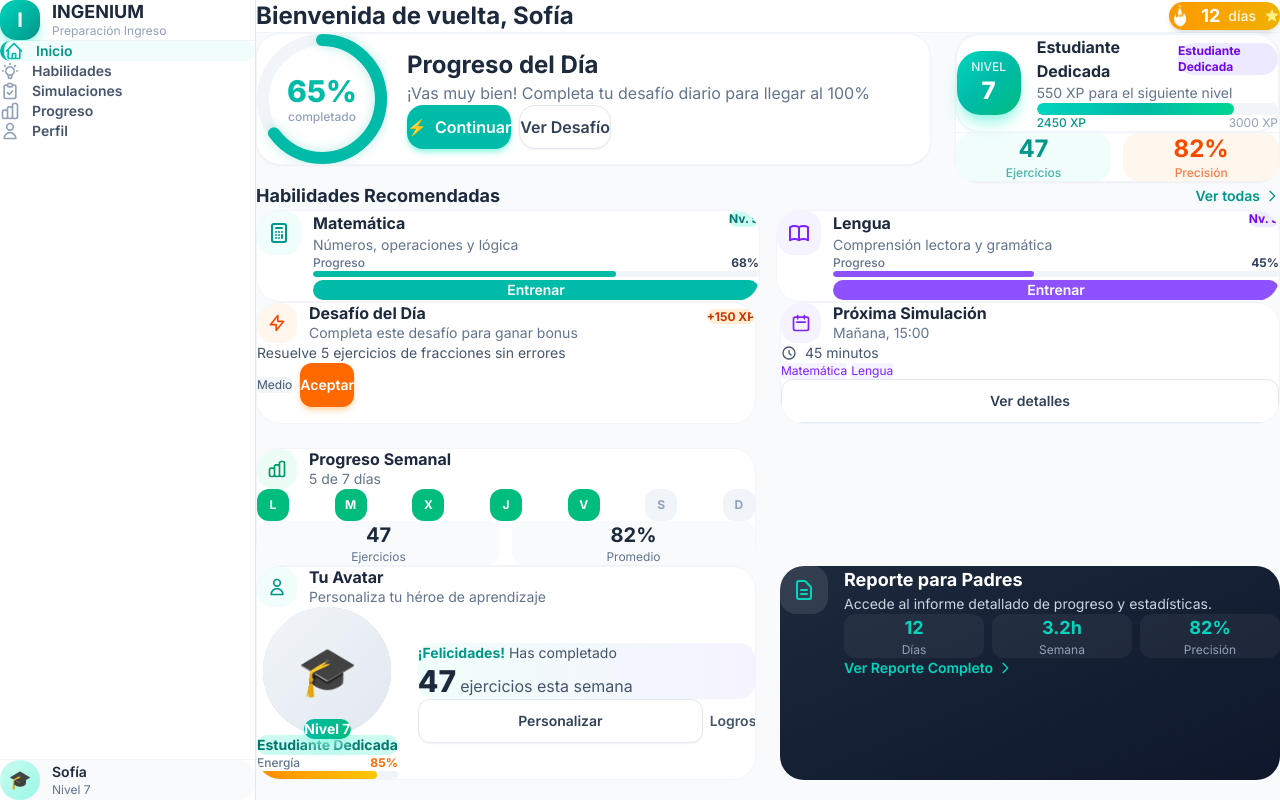
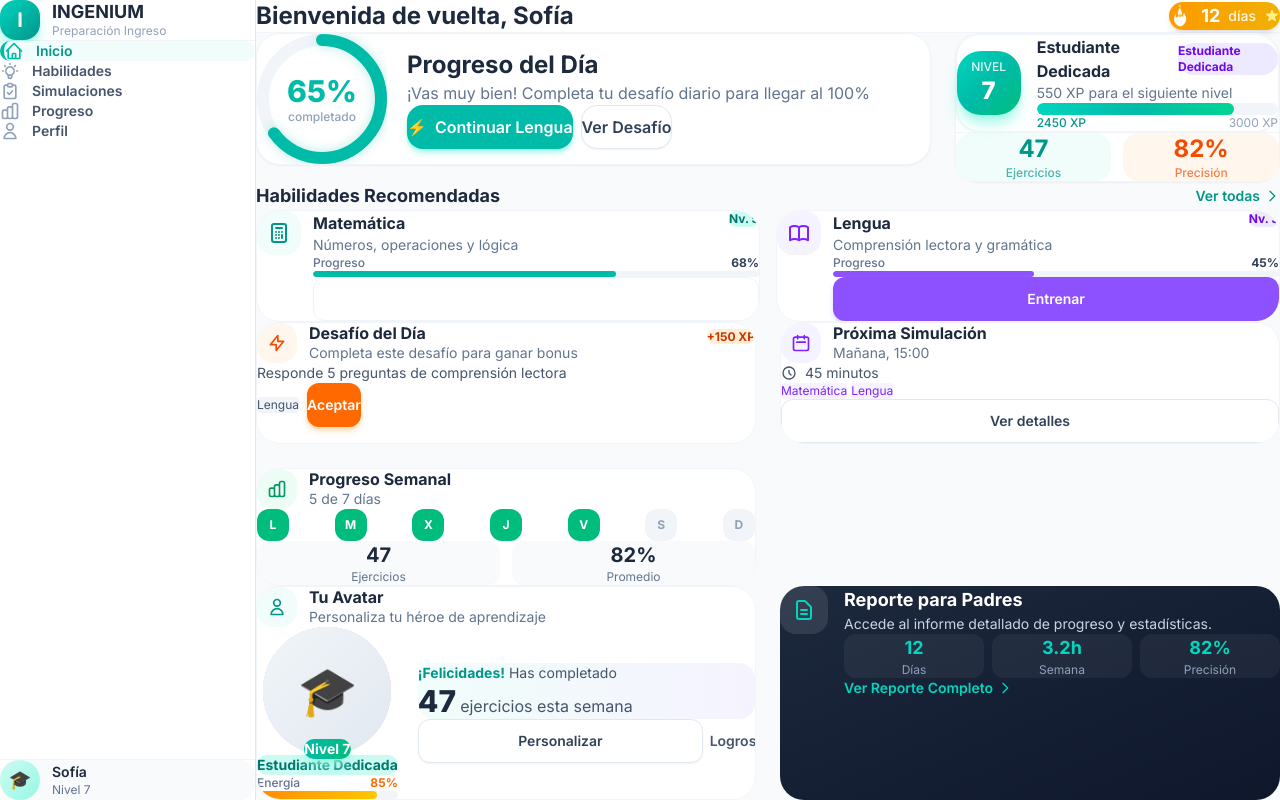
Before and after one commit to Teksi75/app-ingreso-product, a Next.js app: page / in a window 1280 px wide. Built offline with nearby package versions, Linux system fonts and the light colour scheme.

Commit message:
Connect Lengua practice UI

```diff
--- a/src/app/habilidades/page.tsx
+++ b/src/app/habilidades/page.tsx
@@ -30,6 +30,8 @@ const HABILIDADES = [
     exercises: 156,
     accuracy: 82,
     topics: ["Aritmética", "Fracciones", "Geometría", "Proporciones", "Estadística"],
+    practiceHref: "",
+    isAvailable: false,
   },
   {
     id: "lengua",
@@ -44,6 +46,8 @@ const HABILIDADES = [
     exercises: 89,
     accuracy: 78,
     topics: ["Comprensión lectora", "Gramática", "Vocabulario", "Ortografía", "Escritura"],
+    practiceHref: "/practice?skill=lengua.skill_1",
+    isAvailable: true,
   },
 ];
 
@@ -234,19 +238,23 @@ export default function HabilidadesPage() {
                   </div>
 
                   {/* Action Button */}
-                  <button
+                  <Button
+                    disabled={!skill.isAvailable}
+                    href={skill.practiceHref}
+                    fullWidth
+                    size="md"
                     className={`
                       w-full py-3 rounded-xl font-semibold text-white
                       transition-all duration-200 active:scale-95
                       flex items-center justify-center gap-2
-                      ${colors.button}
+                      ${skill.isAvailable ? colors.button : "bg-slate-200 text-slate-500 shadow-none hover:bg-slate-200"}
                     `}
                   >
                     <svg className="w-5 h-5" fill="none" stroke="currentColor" viewBox="0 0 24 24">
                       <path strokeLinecap="round" strokeLinejoin="round" strokeWidth={2} d="M13 10V3L4 14h7v7l9-11h-7z" />
                     </svg>
-                    Entrenar Ahora
-                  </button>
+                    {skill.isAvailable ? "Entrenar Ahora" : "Próximamente"}
+                  </Button>
                 </div>
               );
             })}
@@ -266,7 +274,7 @@ export default function HabilidadesPage() {
                     La <span className="font-semibold text-violet-600">Lengua</span> es tu área con mayor potencial de mejora.
                     Solo necesitas 8 ejercicios más para subir al nivel 4.
                   </p>
-                  <Button variant="secondary" size="sm">
+                  <Button href="/practice?skill=lengua.skill_1" variant="secondary" size="sm">
                     Practicar Lengua
                   </Button>
                 </div>
--- a/src/app/page.tsx
+++ b/src/app/page.tsx
@@ -35,6 +35,8 @@ const MOCK_DATA = {
       currentXp: 680,
       totalXp: 1000,
       description: "Números, operaciones y lógica",
+      practiceHref: "",
+      isAvailable: false,
     },
     {
       id: "language",
@@ -44,13 +46,16 @@ const MOCK_DATA = {
       currentXp: 450,
       totalXp: 1000,
       description: "Comprensión lectora y gramática",
+      practiceHref: "/practice?skill=lengua.skill_1",
+      isAvailable: true,
     },
   ],
   dailyChallenge: {
     title: "Desafío del Día",
-    description: "Resuelve 5 ejercicios de fracciones sin errores",
+    description: "Responde 5 preguntas de comprensión lectora",
     reward: 150,
-    difficulty: "Medio",
+    difficulty: "Lengua",
+    href: "/practice?skill=lengua.skill_1",
   },
   nextSimulation: {
     title: "Simulacro #3",
@@ -140,10 +145,10 @@ export default function DashboardPage() {
                       ¡Vas muy bien! Completa tu desafío diario para llegar al 100%
                     </p>
                     <div className="flex flex-wrap gap-2 justify-center sm:justify-start">
-                      <Button variant="primary" size="md" icon={<span>⚡</span>}>
-                        Continuar
+                      <Button href="/practice" variant="primary" size="md" icon={<span>⚡</span>}>
+                        Continuar Lengua
                       </Button>
-                      <Button variant="secondary" size="md">
+                      <Button href={dailyChallenge.href} variant="secondary" size="md">
                         Ver Desafío
                       </Button>
                     </div>
@@ -228,12 +233,18 @@ export default function DashboardPage() {
                         </div>
                       </div>
 
-                      <button className={`
+                      <Button
+                        disabled={!skill.isAvailable}
+                        fullWidth
+                        href={skill.practiceHref}
+                        size="sm"
+                        variant={index === 0 ? "secondary" : "primary"}
+                        className={`
                         w-full py-2 rounded-lg text-sm font-semibold text-white
-                        ${index === 0 ? "bg-teal-500 hover:bg-teal-600" : "bg-violet-500 hover:bg-violet-600"}
+                        ${index === 0 ? "bg-slate-200 text-slate-500 shadow-none hover:bg-slate-200" : "bg-violet-500 hover:bg-violet-600 shadow-violet-200"}
                       `}>
-                        Entrenar
-                      </button>
+                        {skill.isAvailable ? "Entrenar" : "Próximamente"}
+                      </Button>
                     </div>
                   </div>
                 </BentoCard>
@@ -264,7 +275,7 @@ export default function DashboardPage() {
                 <span className="px-2 py-1 bg-slate-100 text-slate-600 text-xs rounded">
                   {dailyChallenge.difficulty}
                 </span>
-                <Button variant="accent" size="sm">
+                <Button href={dailyChallenge.href} variant="accent" size="sm">
                   Aceptar
                 </Button>
               </div>
--- a/src/components/ui/Button.tsx
+++ b/src/components/ui/Button.tsx
@@ -13,6 +13,7 @@
  * - Bordes redondeados para apariencia amigable
  */
 
+import Link from "next/link";
 import { ReactNode, ButtonHTMLAttributes } from "react";
 
 type ButtonVariant = "primary" | "secondary" | "accent" | "ghost" | "outline";
@@ -20,6 +21,7 @@ type ButtonSize = "sm" | "md" | "lg";
 
 interface ButtonProps extends ButtonHTMLAttributes<HTMLButtonElement> {
   children: ReactNode;
+  href?: string;
   variant?: ButtonVariant;
   size?: ButtonSize;
   icon?: ReactNode;
@@ -30,6 +32,7 @@ interface ButtonProps extends ButtonHTMLAttributes<HTMLButtonElement> {
 
 export function Button({
   children,
+  href,
   variant = "primary",
   size = "md",
   icon,
@@ -83,24 +86,7 @@ export function Button({
     lg: "px-6 py-4 text-lg gap-2.5 rounded-xl",
   };
 
-  return (
-    <button
-      disabled={disabled || isLoading}
-      className={`
-        inline-flex items-center justify-center
-        font-semibold
-        transition-all duration-200 ease-out
-        disabled:opacity-50 disabled:cursor-not-allowed disabled:hover:transform-none
-        active:scale-95
-        touch-target
-        ${variantClasses[variant]}
-        ${sizeClasses[size]}
-        ${fullWidth ? "w-full" : ""}
-        ${className}
-      `}
-      {...props}
-    >
-      {isLoading ? (
+  const content = isLoading ? (
     <>
       <svg className="animate-spin h-5 w-5" viewBox="0 0 24 24">
         <circle
@@ -126,7 +112,35 @@ export function Button({
       {children}
       {icon && iconPosition === "right" && <span className="flex-shrink-0">{icon}</span>}
     </>
-      )}
+  );
+  const buttonClasses = `
+    inline-flex items-center justify-center
+    font-semibold
+    transition-all duration-200 ease-out
+    disabled:opacity-50 disabled:cursor-not-allowed disabled:hover:transform-none
+    active:scale-95
+    touch-target
+    ${variantClasses[variant]}
+    ${sizeClasses[size]}
+    ${fullWidth ? "w-full" : ""}
+    ${className}
+  `;
+
+  if (href && !disabled && !isLoading) {
+    return (
+      <Link className={buttonClasses} href={href}>
+        {content}
+      </Link>
+    );
+  }
+
+  return (
+    <button
+      disabled={disabled || isLoading}
+      className={buttonClasses}
+      {...props}
+    >
+      {content}
     </button>
   );
 }
```
Also changed, not shown: graphify-out/GRAPH_REPORT.md (+36 -31 lines), graphify-out/graph.json, 2 other files (tests, documents, lock files or other folders). Lines whose indentation alone changed are shown as unchanged.
